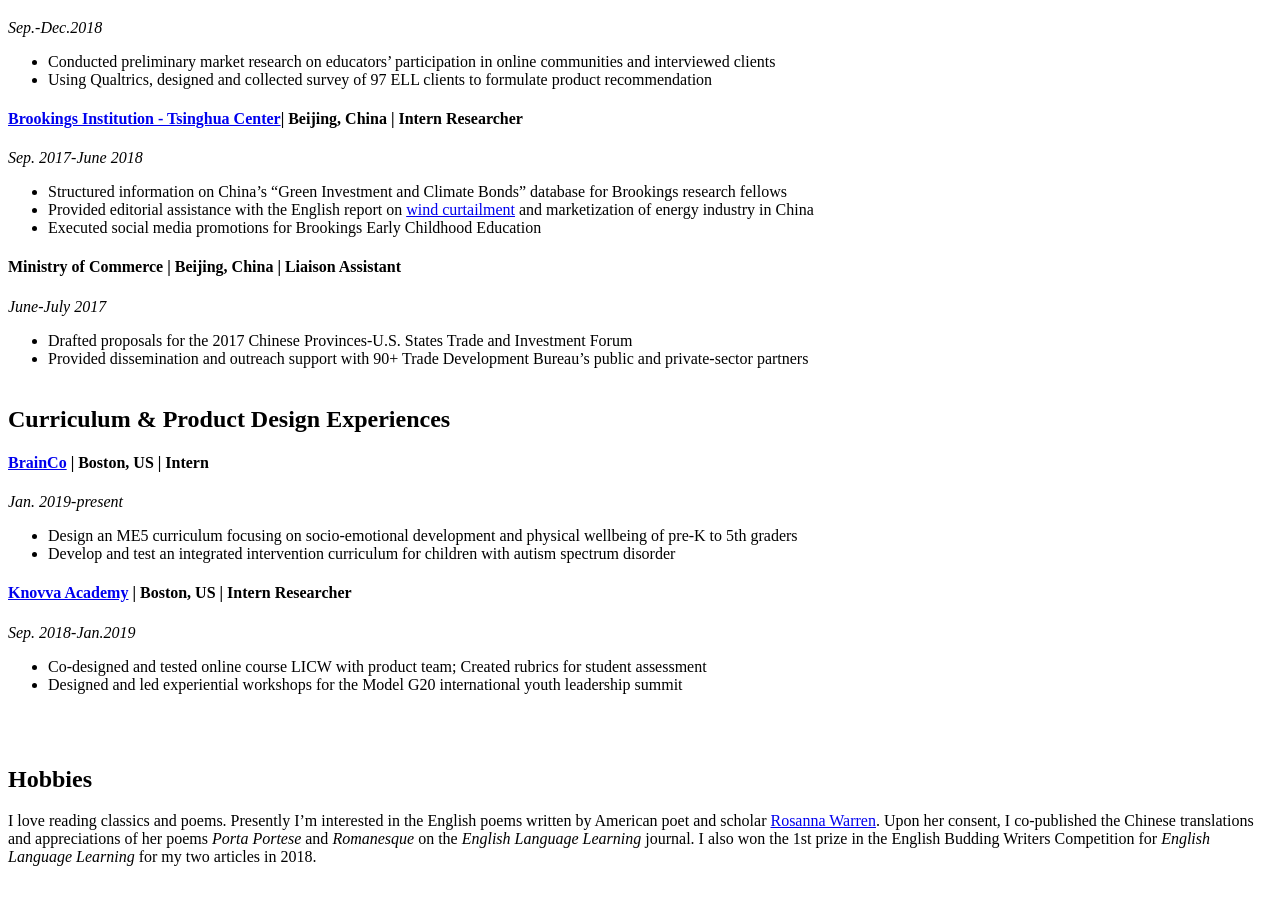
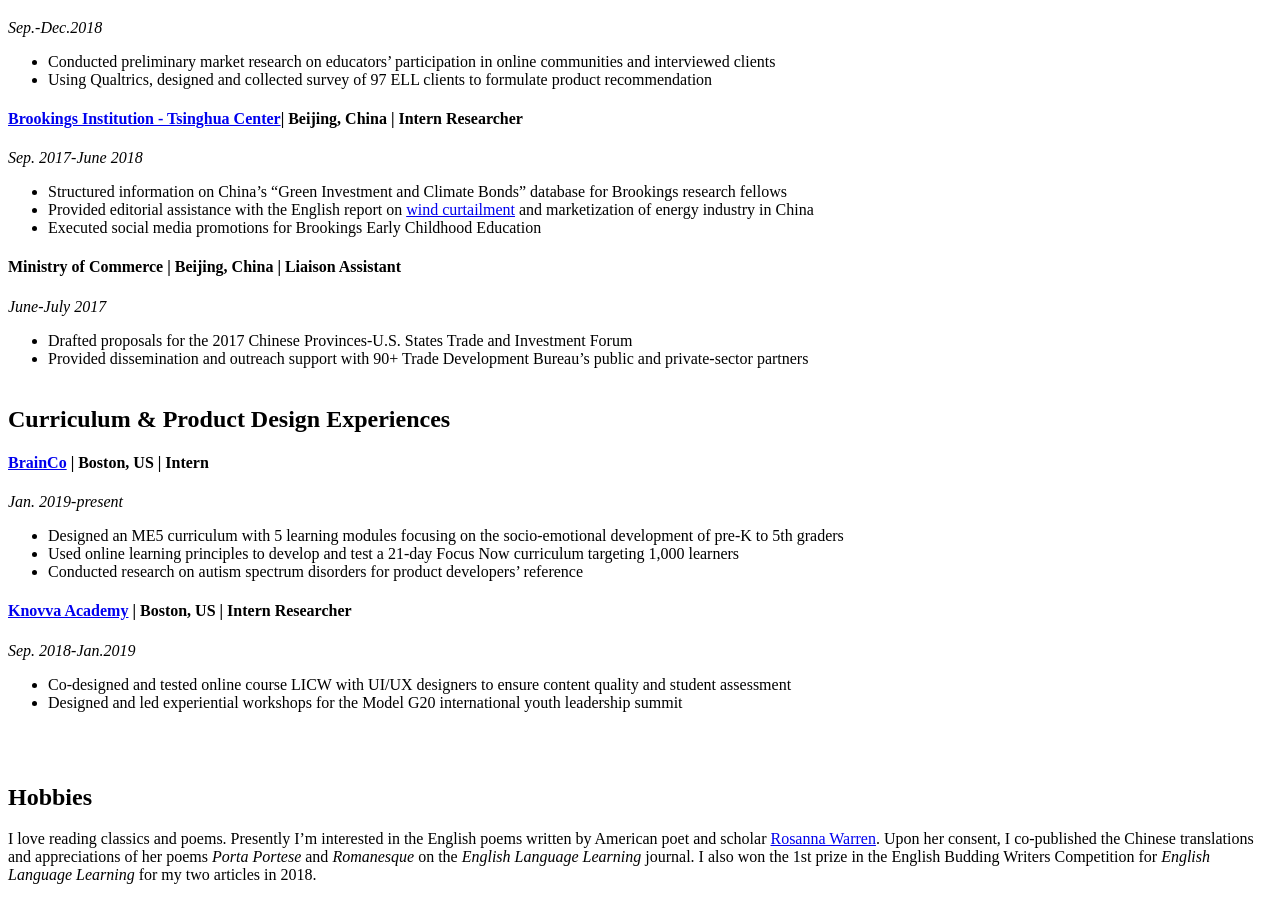
Before and after one commit to Sylviawzy/Sylviawzy.github.io, a Jekyll site: the page built from index.md, in a window 1280 px wide and 900 px high, scrolled down 3087 px. Built offline with Jekyll 4.4.1, drawn with Linux system fonts in a browser that asks for light colours; our own code applies the rules of GitHub Pages for plain Markdown files; a style sheet for code colours, icons or effects is not loaded.

Commit message:
Update index.md

```diff
--- a/index.md
+++ b/index.md
@@ -66,12 +66,14 @@
 
 #### [BrainCo](https://www.brainco.tech/)  | Boston, US | Intern
 _Jan. 2019-present_
--	Design an ME5 curriculum focusing on socio-emotional development and physical wellbeing of pre-K to 5th graders
--	Develop and test an integrated intervention curriculum for children with autism spectrum disorder
+- Designed an ME5 curriculum with 5 learning modules focusing on the socio-emotional development of pre-K to 5th graders
+- Used online learning principles to develop and test a 21-day Focus Now curriculum targeting 1,000 learners
+-	Conducted research on autism spectrum disorders for product developers' reference
+
 
 #### [Knovva Academy](https://www.knovva.com/) | Boston, US | Intern Researcher
 _Sep. 2018-Jan.2019_
--	Co-designed and tested online course LICW with product team; Created rubrics for student assessment
+-	Co-designed and tested online course LICW with UI/UX designers to ensure content quality and student assessment
 -	Designed and led experiential workshops for the Model G20 international youth leadership summit
 
 <br><br>
```
